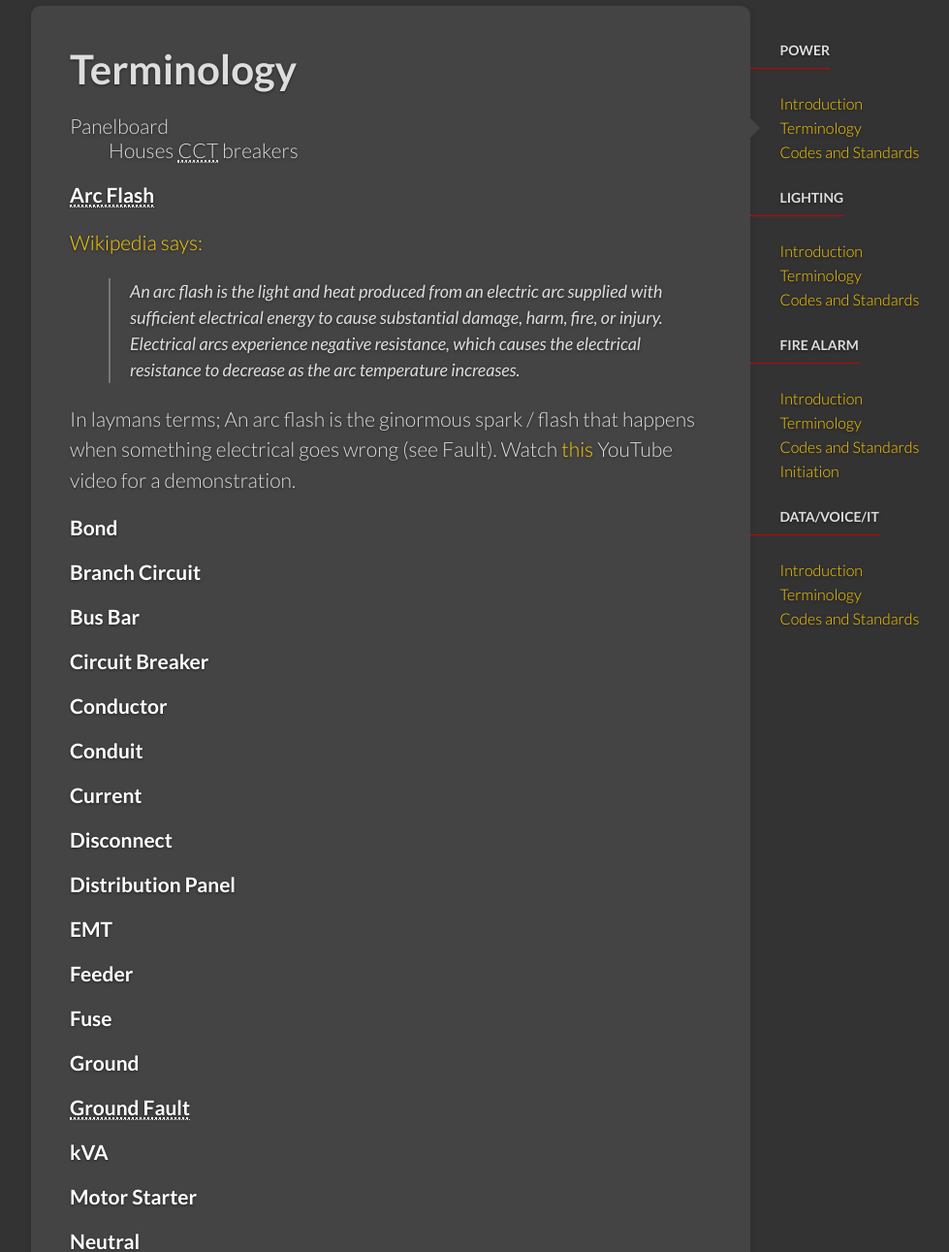
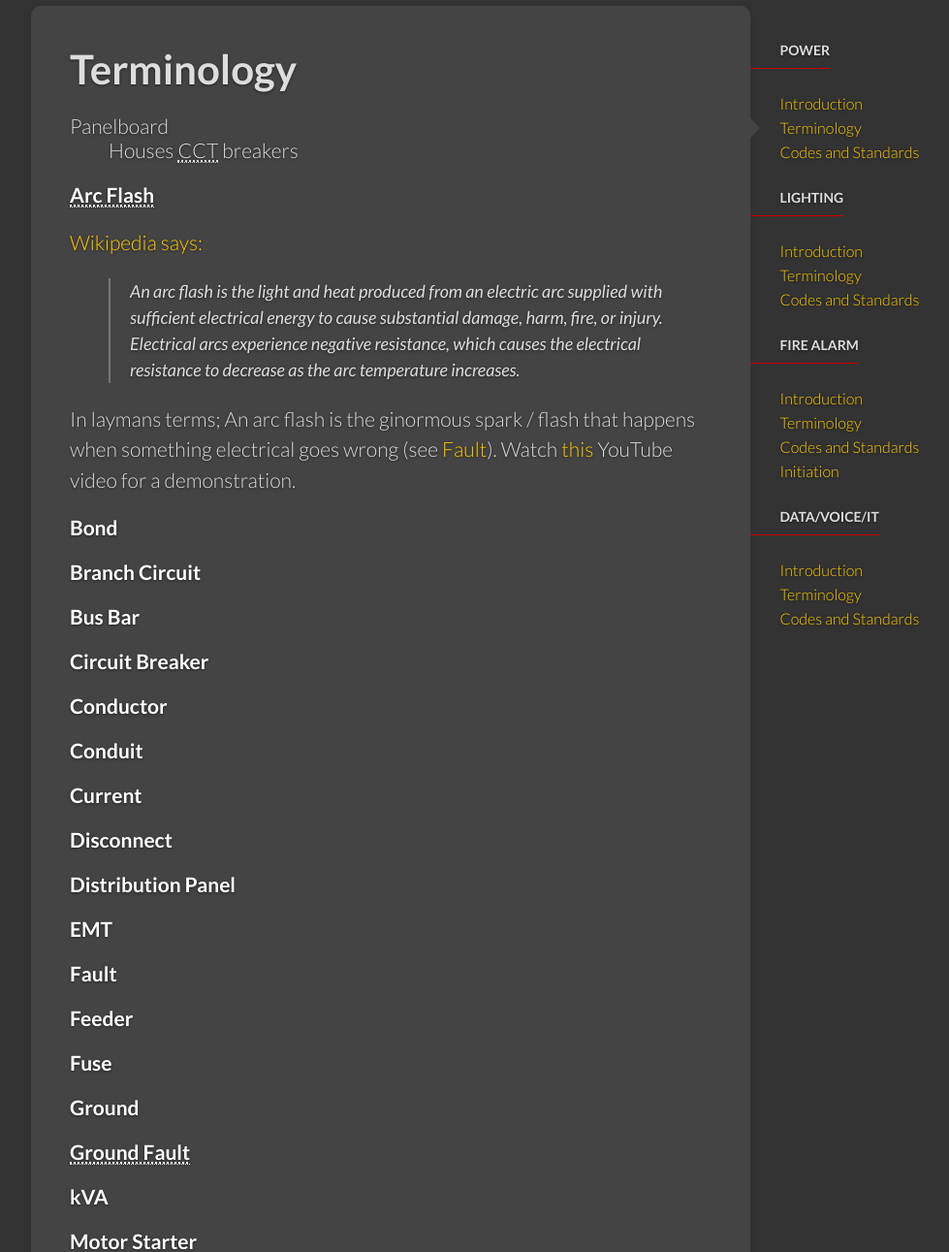
Before and after one commit to astallaert/astallaert.github.io, a Jekyll site: the page built from _ee/power-terminology.md, in a window 1280 px wide and 1400 px high, cut to the strip 109-1400 px from the top of the window. Shown: the whole strip at 97% size, without its empty margins (139-1118 px from the left). Built offline with Jekyll 4.4.1, drawn with Linux system fonts in a browser that asks for light colours; part of the change alters nothing that is shown.

```diff
--- a/_ee/power-terminology.md
+++ b/_ee/power-terminology.md
@@ -14,7 +14,7 @@ Panelboard
 
 > An arc flash is the light and heat produced from an electric arc supplied with sufficient electrical energy to cause substantial damage, harm, fire, or injury. Electrical arcs experience negative resistance, which causes the electrical resistance to decrease as the arc temperature increases.
 
-In laymans terms; An arc flash is the ginormous spark / flash that happens when something electrical goes wrong (see Fault). Watch [this](http://goo.gl/KFDkxk) YouTube video for a demonstration.
+In laymans terms; An arc flash is the ginormous spark / flash that happens when something electrical goes wrong (see [Fault]({{ site.baseurl }}/ee/power-terminology/#fault)). Watch [this](http://goo.gl/KFDkxk) YouTube video for a demonstration.
 
 
 #### Bond
@@ -36,6 +36,8 @@ In laymans terms; An arc flash is the ginormous spark / flash that happens when
 #### Distribution Panel
 
 #### EMT
+
+#### Fault
 
 #### Feeder
 
```
